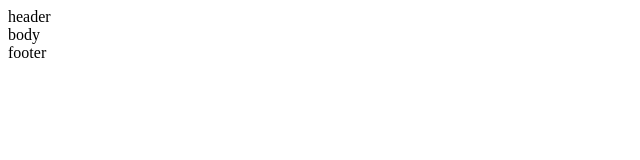
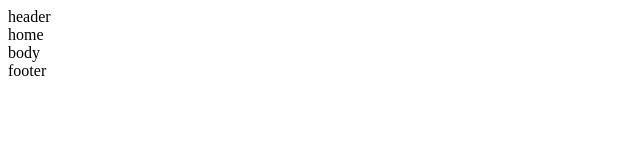
Before and after one commit to adreansyah/latihan-binar, a plain HTML site: page index.html in a window 1280 px wide. Shown: the full height of the page, 0-640 px from the left. Drawn offline with Linux system fonts and the light colour scheme.

Commit message:
1. mengerjakan feature A. 2. mengerjan feature B. 3. mengerjakan feature C.:`

```diff
--- a/index.html
+++ b/index.html
@@ -7,6 +7,7 @@
 
 <body>
     <header>header</header>
+    <nav>home</nav>
     <div class="body">body</div>
     <footer>footer</footer>
 </body>
```
